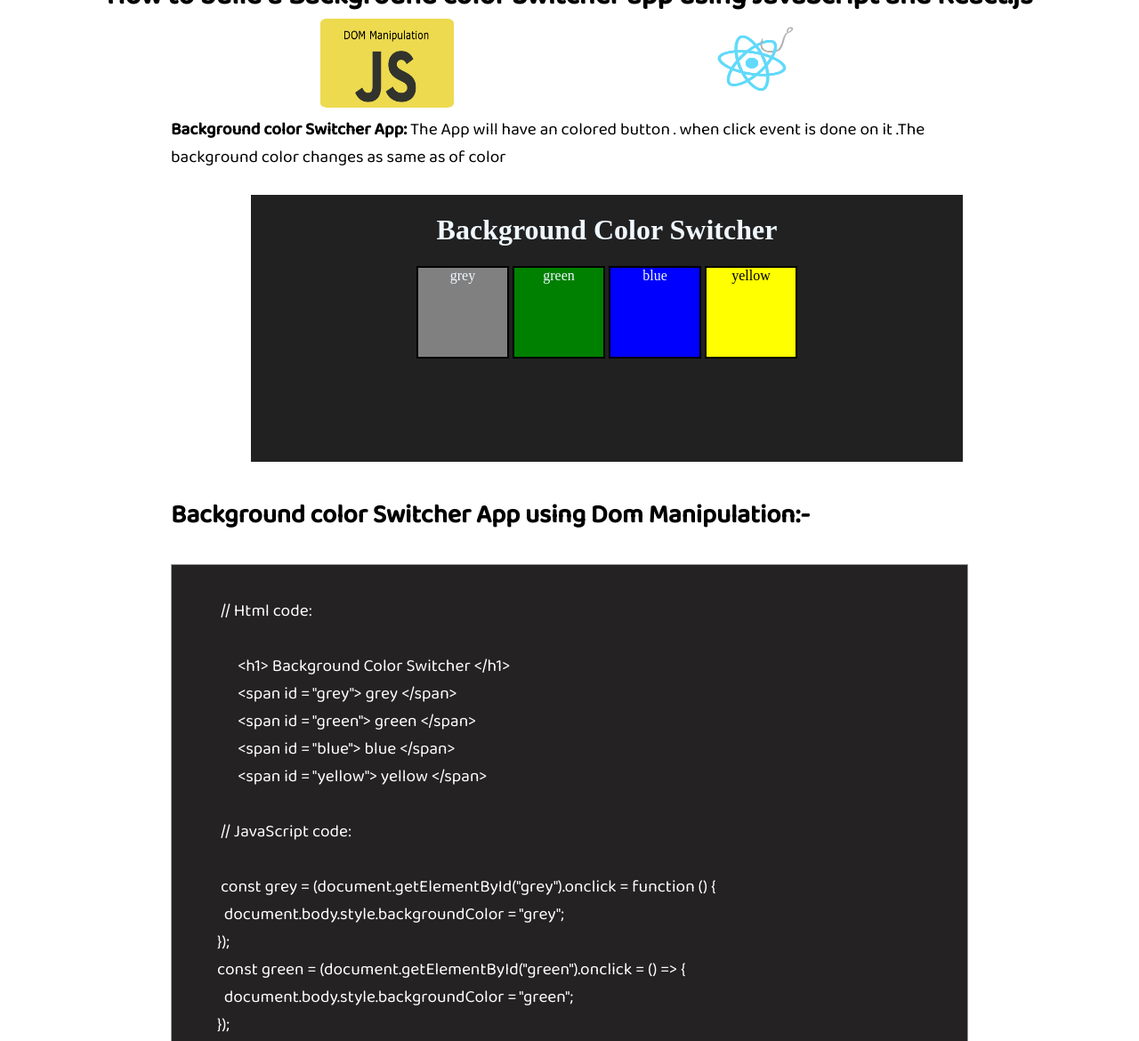
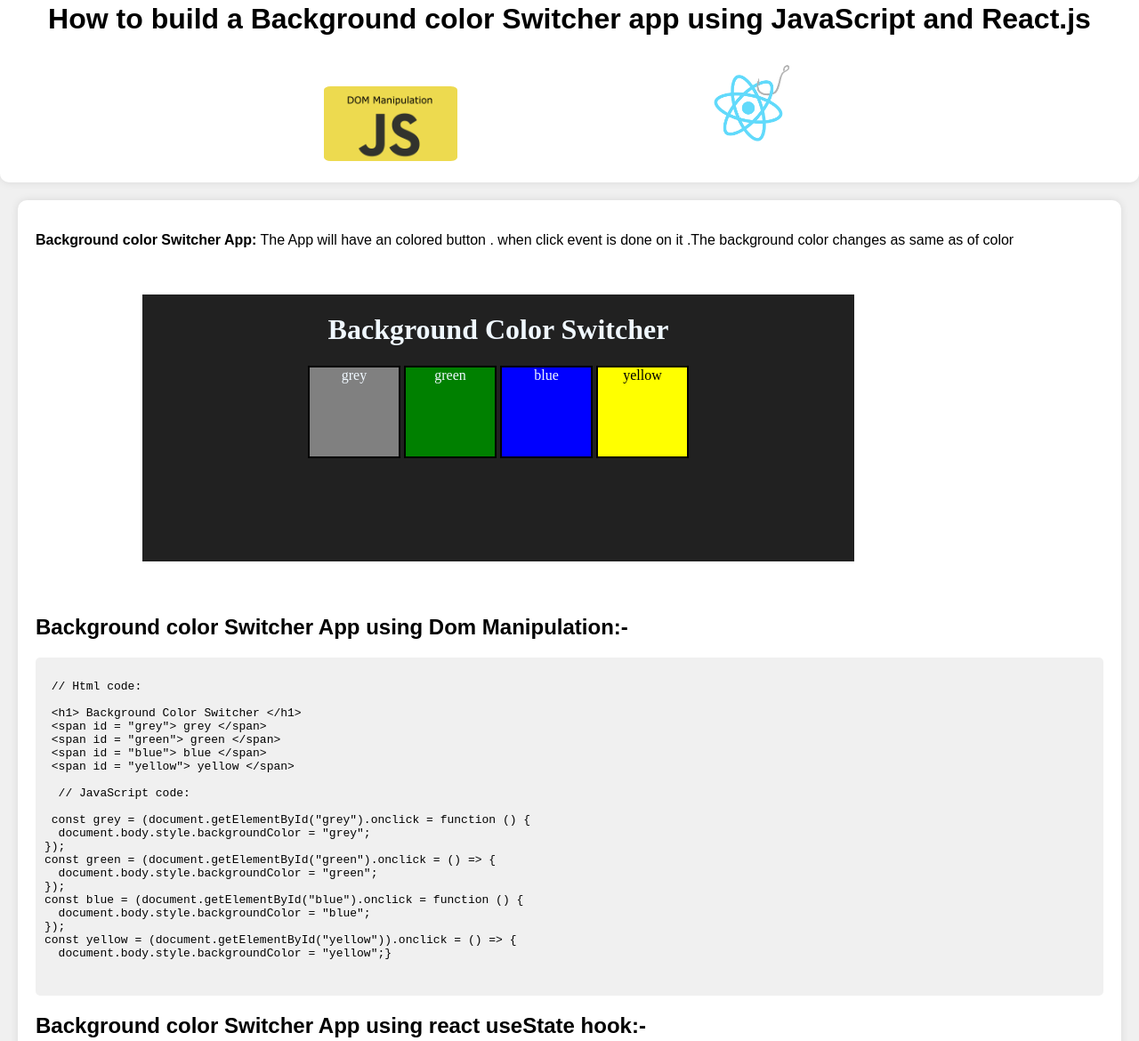
Before and after one commit to Akash23536/Blogs, a plain HTML site: page Blog03/index.html in a window 1280 px wide. Shown: the part 56-1226 px from the top of the page at 89% size. Drawn offline with Linux system fonts and the light colour scheme.

Commit message:
improve css added in blog 3

```diff
--- a/Blog03/index.html
+++ b/Blog03/index.html
@@ -1,35 +1,117 @@
 <!DOCTYPE html>
 <html lang="en">
-
   <head>
     <meta charset="UTF-8" />
-  <meta name="description" content="blog about how to create web app that change background color on click" />
+    <meta
+      name="description"
+      content="blog about how to create web app that change background color on click"
+    />
     <meta name="viewport" content="width=device-width, initial-scale=1.0" />
     <title>Counter</title>
-  <link rel="stylesheet" href="./style.css" />
+
+    <style>
+      body {
+        font-family: Arial, sans-serif;
+        margin: 0;
+        padding: 0;
+        background-color: #f0f0f0;
+      }
+
+      .center {
+        text-align: center;
+        padding: 20px;
+        background-color: white;
+        border-radius: 10px;
+        box-shadow: 0 0 10px rgba(0, 0, 0, 0.1);
+      }
+
+      .center img {
+        max-width: 100%;
+        height: auto;
+      }
+
+      .paragraph {
+        padding: 20px;
+        background-color: white;
+        margin: 20px;
+        border-radius: 10px;
+        box-shadow: 0 0 10px rgba(0, 0, 0, 0.1);
+      }
+
+      p {
+        font-size: 16px;
+      }
+
+      pre {
+        background-color: #f0f0f0;
+        padding: 10px;
+        border-radius: 5px;
+        overflow-x: auto;
+      }
+
+      code {
+        font-family: monospace;
+      }
+
+      h2 {
+        font-size: 24px;
+        margin-top: 20px;
+      }
+
+      .paragraph div {
+        display: flex;
+        flex-wrap: wrap;
+        justify-content: space-around;
+        align-items: center;
+      }
+
+      .paragraph span {
+        padding: 10px;
+        background-color: #007bff;
+        color: white;
+        border-radius: 5px;
+        cursor: pointer;
+      }
+      embed {
+        margin-top: 3%;
+        margin-bottom: 3%;
+        width: 100%;
+        max-width: 800px;
+      }
+    </style>
   </head>
 
   <body>
     <div class="center">
       <time> October 19, 2023 | Akash Bhadana</time>
-    <h1>How to build a Background color Switcher app using JavaScript and React.js</h1>
-    <img src="./javascript.jpg" alt="js dom" height="100Px" width="150px"
-      style="border-radius: 5%; margin-right: 20%" />
+      <h1>
+        How to build a Background color Switcher app using JavaScript and
+        React.js
+      </h1>
+      <img
+        src="./javascript.jpg"
+        alt="js dom"
+        height="100Px"
+        width="150px"
+        style="border-radius: 5%; margin-right: 20%"
+      />
       <img src="./reacth.png" alt="react hook" height="100Px" width="150px" />
     </div>
     <div class="paragraph">
       <p>
-      <strong>Background color Switcher App:</strong> The App will have an colored button . when click event is done on
-      it .The background color changes as same as of color
+        <strong>Background color Switcher App:</strong> The App will have an
+        colored button . when click event is done on it .The background color
+        changes as same as of color
       </p>
-    <embed style="
-          margin-left: 10%;
-          margin-top: 3%;
-          margin-bottom: 3%;
-        " src="./bg-color.html" height="300Px" width="800px" />
+      <embed
+        style="margin-left: 10%; margin-top: 3%; margin-bottom: 3%"
+        src="./bg-color.html"
+        height="300Px"
+        width="800px"
+      />
       <br />
       <h2>Background color Switcher App using Dom Manipulation:-</h2>
-    <div>
+
       <pre>
      <code>
  // Html code:
@@ -51,16 +133,14 @@
 const blue = (document.getElementById("blue").onclick = function () {
   document.body.style.backgroundColor = "blue";
 });
-            const yellow = (document.getElementById("yellow").onclick = () => {
-              document.body.style.backgroundColor = "yellow";
+const yellow = (document.getElementById("yellow")).onclick = () => {
+  document.body.style.backgroundColor = "yellow";}
   </code>
   </pre>
-
-      <h2>Background color Switcher App using react useState hook</h2>
+  <h2>Background color Switcher App using react useState hook:-</h2>
   <pre>
   <code>
 import { useState } from 'react';
-
 function App() {
 const [color, setColor] = useState("black");
 function bgYellow() {setColor("yellow");}
@@ -78,7 +158,5 @@
   </code>
   </pre>
   </div>
-  </div>
   </body>
-
 </html>
--- a/Blog03/style.css
+++ /dev/null
@@ -1,28 +0,0 @@
-@import url('https://fonts.googleapis.com/css2?family=Baloo+Bhai+2:wght@400;500&display=swap');
-
-* {
-    margin: auto;
-    padding: 0;
-    background-color: white;
-    color: black;
-    font-family: 'Baloo Bhai 2', sans-serif;
-}
-
-.center {
-    text-align: center;
-
-}
-
-.paragraph {
-    margin-left: 15%;
-    margin-right: 15%;
-    font-size: larger;
-}
-
-pre code {
-    color: white;
-    background-color: rgb(36, 34, 34);
-    border: 1px solid #999;
-    display: block;
-    padding: 5px;
-  }
```
Lines whose indentation alone changed are shown as unchanged.
